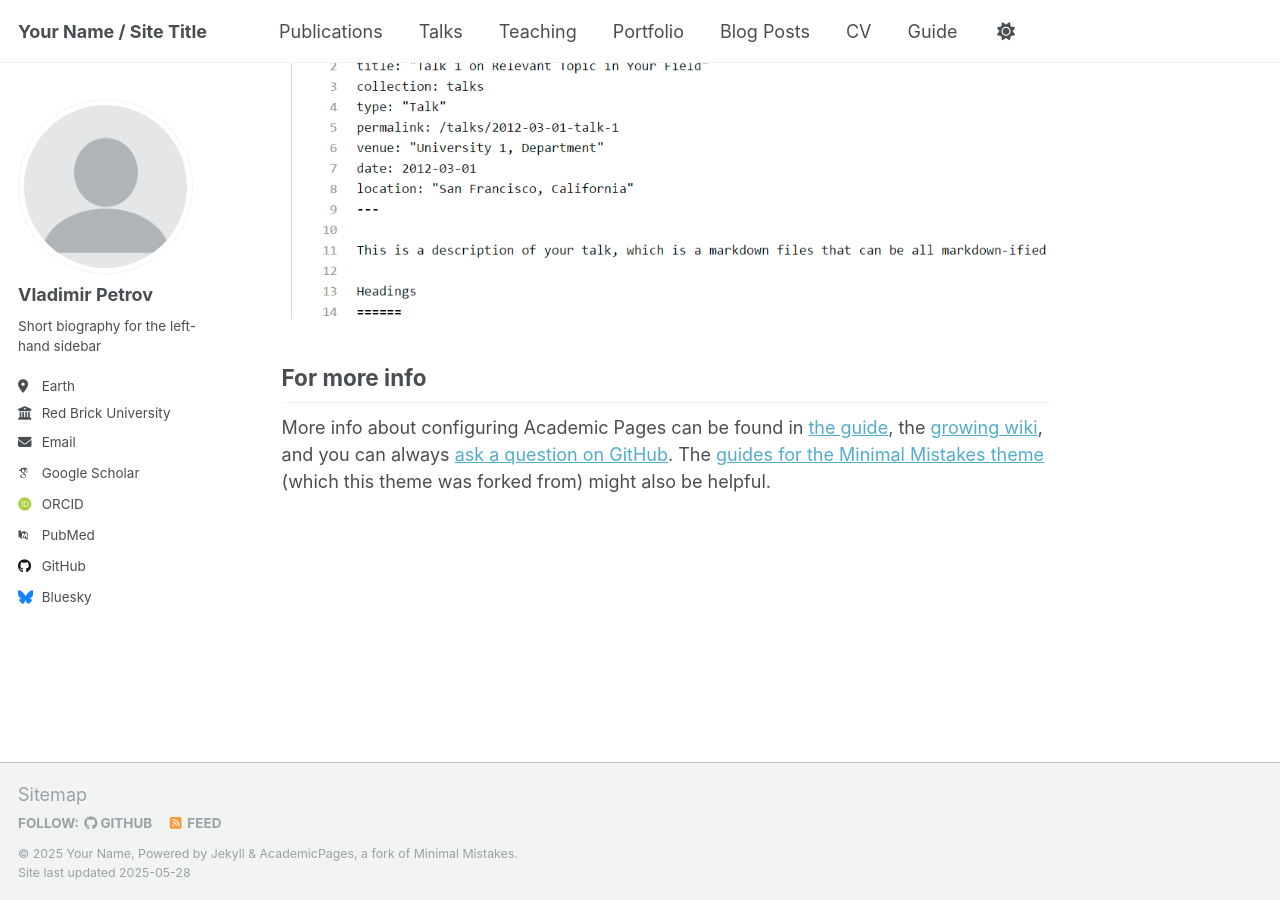
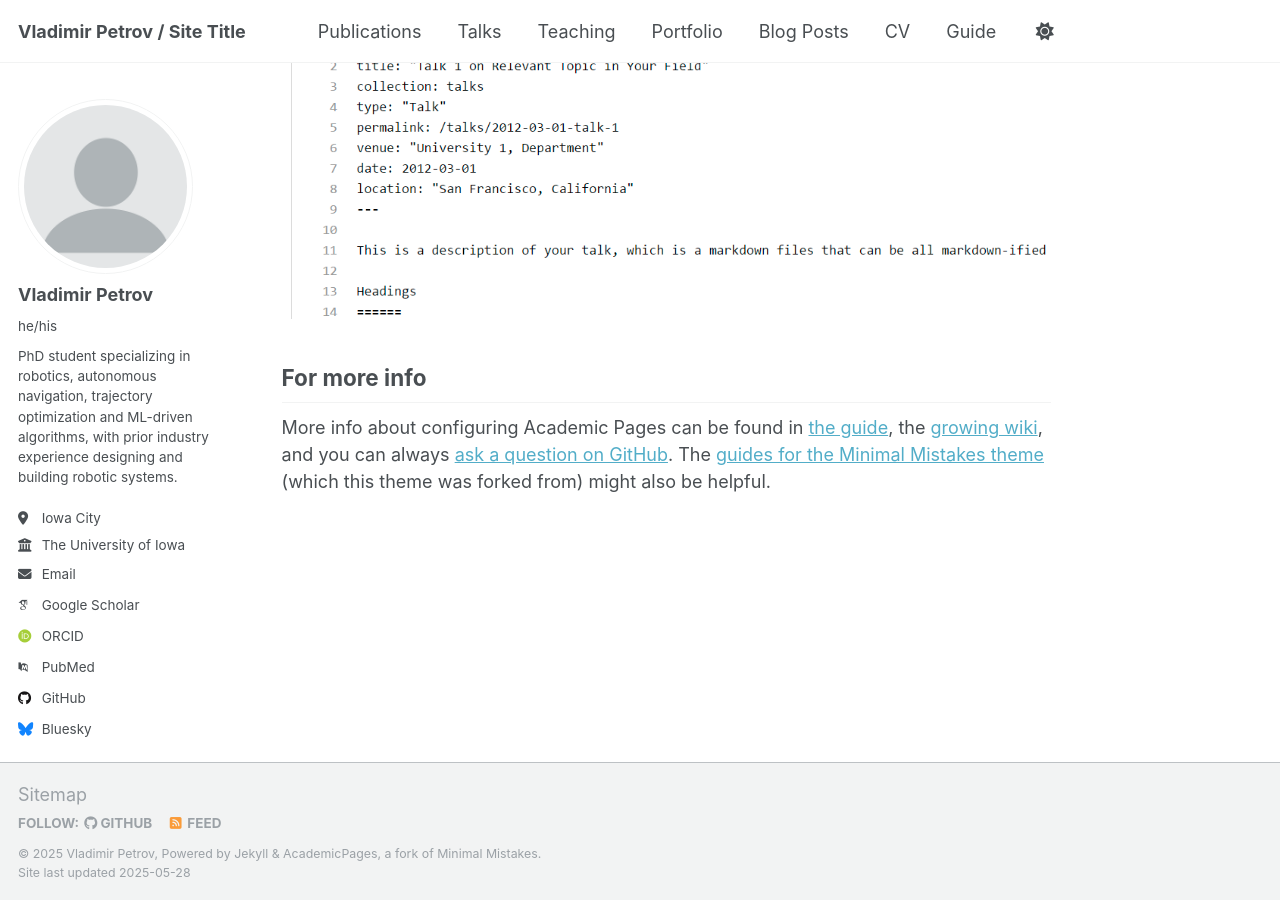
Before and after one commit to wladimirpetrov/wladimirpetrov.github.io, a Jekyll site: the page built from _pages/about.md, in a window 1280 px wide and 900 px high, scrolled down 2636 px. Built offline with Jekyll 4.4.1, drawn with Linux system fonts in a browser that asks for light colours; some web fonts are replaced.

Commit message:
added some changes to website

```diff
--- a/_config.yml
+++ b/_config.yml
@@ -9,9 +9,9 @@
 # Basic Site Settings
 locale                   : "en-US"
 site_theme               : "default"
-title                    : "Your Name / Site Title"
+title                    : "Vladimir Petrov / Site Title"
 title_separator          : "-"
-name                     : &name "Your Name"
+name                     : &name "Vladimir Petrov"
 description              : &description "personal description"
 url                      : https://academicpages.github.io # the base hostname & protocol for your site e.g. "https://[your GitHub username].github.io" or if you already have some other page hosted on Github then use "https://[your GitHub username].github.io/[Your Repo Name]"
 baseurl                  : "" # the subpath of your site, e.g. "/blog"
@@ -24,17 +24,17 @@ author:
   # Biographic information
   avatar           : "profile.png"
   name             : "Vladimir Petrov"
-  pronouns         : # example: "she/her"
-  bio              : "Short biography for the left-hand sidebar"
-  location         : "Earth"
-  employer         : "Red Brick University"
+  pronouns         : "he/his"
+  bio              : "PhD student specializing in robotics, autonomous navigation, trajectory optimization and ML-driven algorithms, with prior industry experience designing and building robotic systems."
+  location         : "Iowa City"
+  employer         : "The University of Iowa"
   uri              : # URL
-  email            : "none@example.org"
+  email            : "vladimir-petrov@uiowa.edu"
 
   # Academic websites
   academia         : # URL
   arxiv            : # URL - Update with the correct link to your profile
-  googlescholar    : "https://scholar.google.com/citations?user=PS_CX0AAAAAJ"
+  googlescholar    : "https://scholar.google.com/citations?user=i4HX0CEAAAAJ&hl=en"
   impactstory      : # URL
   orcid            : "http://orcid.org/yourorcidurl"
   semantic         : # URL
```
